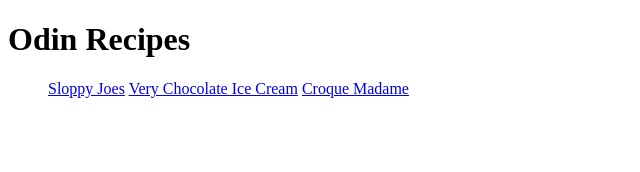
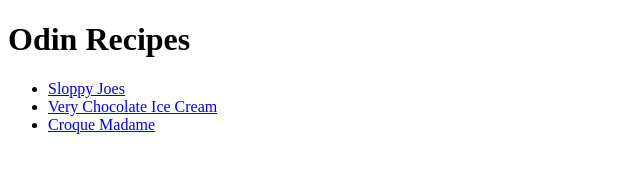
Before and after one commit to Alan2372/odin-recipes, a plain HTML site: page index.html in a window 1280 px wide. Shown: the whole page, without its empty margins (0-640 px from the left). Drawn offline with Linux system fonts and the light colour scheme.

```diff
--- a/index.html
+++ b/index.html
@@ -4,14 +4,14 @@
     <meta charset="UTF-8">
     <meta http-equiv="X-UA-Compatible" content="IE=edge">
     <meta name="viewport" content="width=device-width, initial-scale=1.0">
-    <title>Document</title>
+    <title>Odin Recipes</title>
 </head>
 <body>
     <h1>Odin Recipes</h1>
     <ul>
-        <a href="recipes/sloppyjoes.html">Sloppy Joes</a>
-        <a href="recipes/chocolateicecream.html">Very Chocolate Ice Cream</a>
-        <a href="recipes/croquemadame.html">Croque Madame</a>
+        <li><a href="recipes/sloppyjoes.html">Sloppy Joes</a></li>
+        <li><a href="recipes/chocolateicecream.html">Very Chocolate Ice Cream</a></li>
+        <li><a href="recipes/croquemadame.html">Croque Madame</a></li>
     </ul>
 </body>
 </html>
```
Also changed, not shown: recipes/chocolateicecream.html (+2 -1 lines), recipes/croquemadame.html (+1 -0 lines), recipes/sloppyjoes.html (+2 -1 lines).
